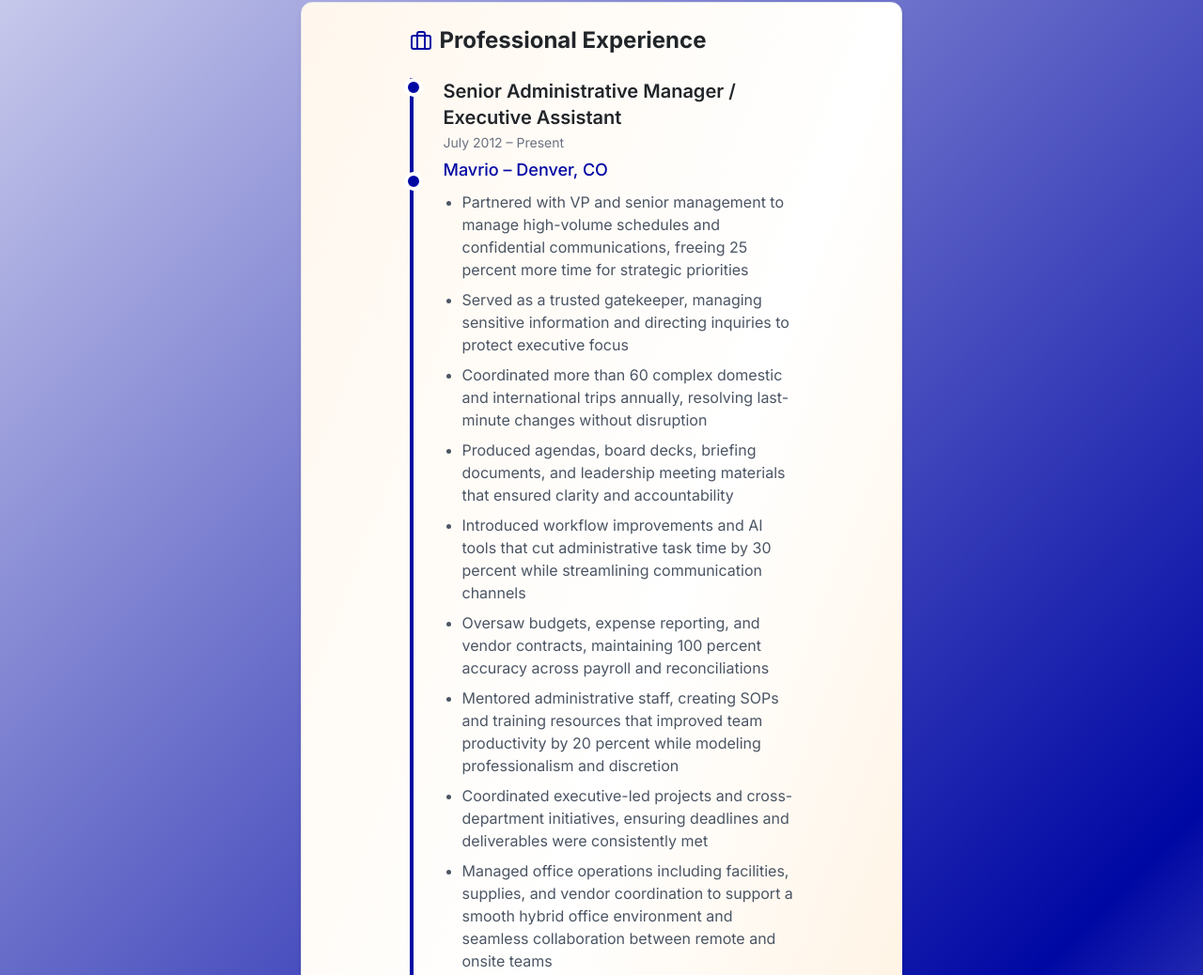
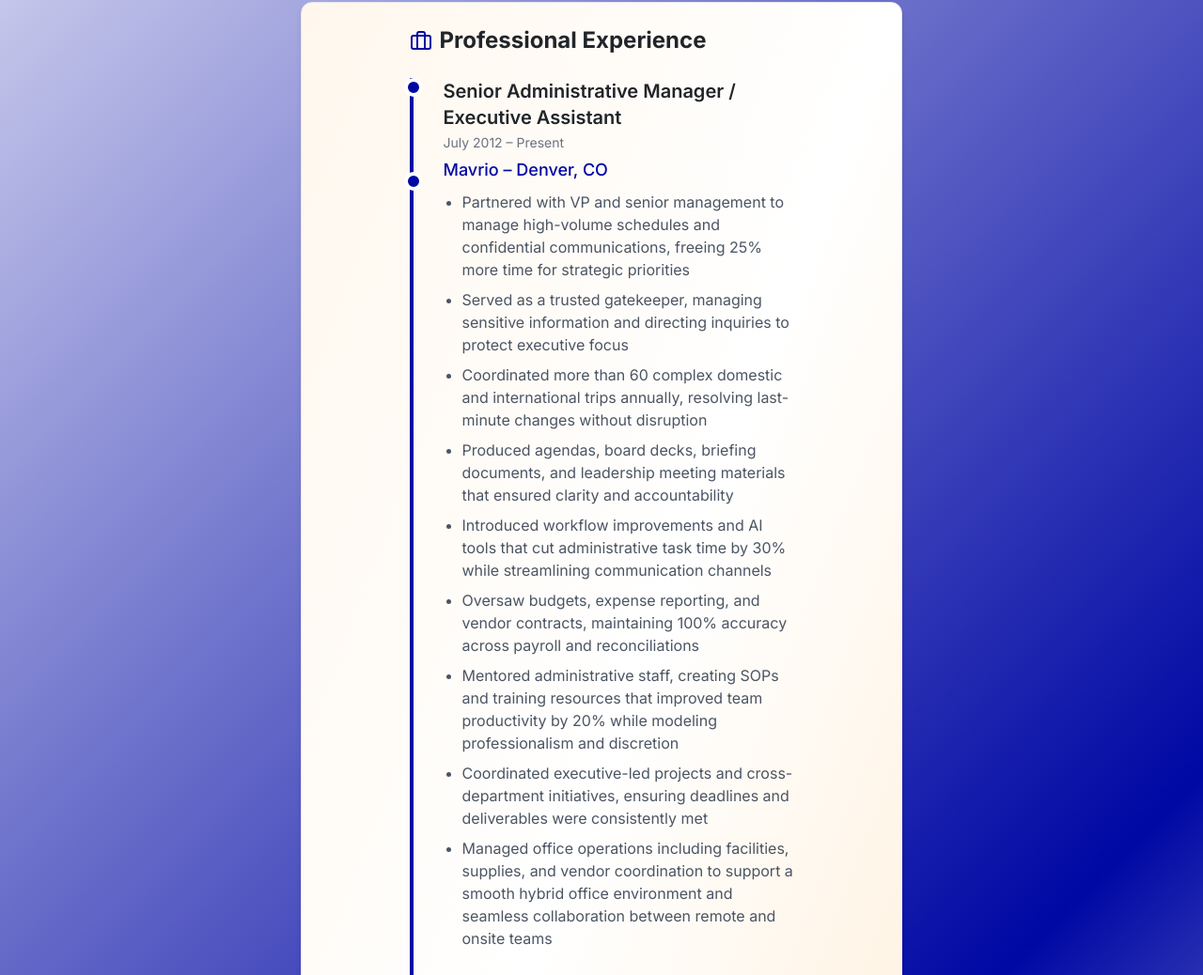
Before and after one commit to rayellemclaughlin/Apryse, a plain HTML site: page index.html in a window 1280 px wide. Shown: the part 3296-4334 px from the top of the page at 94% size. Drawn offline with nearby package versions, Linux system fonts and the light colour scheme.

Commit message:
Committing all current changes

```diff
--- a/index.html
+++ b/index.html
@@ -129,7 +129,7 @@
                 </button>
                 <button id="downloadPDF" class="print-button flex items-center gap-2 bg-secondary text-white px-6 py-3 rounded-xl text-lg font-bold shadow-lg border-2 border-secondary hover:scale-105 transition">
                     <i data-feather="download" class="w-5 h-5"></i>
-                    <a href="resume.pdf" download="McLaughlin_Resume_tenstorrent.pdf" class="text-white no-underline">Download PDF</a>
+                    <a href="resume.pdf" download="McLaughlin_Resume_Apryse.pdf" class="text-white no-underline">Download PDF</a>
                 </button>
             </div>
         </section>
@@ -394,13 +394,13 @@
                         <h4 class="text-lg text-primary font-medium mt-1">Mavrio – Denver, CO</h4>
                         <ul class="list-disc pl-5 space-y-2 text-gray-600 mt-2">
 
-<li>Partnered with VP and senior management to manage high-volume schedules and confidential communications, freeing 25 percent more time for strategic priorities</li>
+<li>Partnered with VP and senior management to manage high-volume schedules and confidential communications, freeing 25% more time for strategic priorities</li>
     <li>Served as a trusted gatekeeper, managing sensitive information and directing inquiries to protect executive focus</li>
     <li>Coordinated more than 60 complex domestic and international trips annually, resolving last-minute changes without disruption</li>
     <li>Produced agendas, board decks, briefing documents, and leadership meeting materials that ensured clarity and accountability</li>
-    <li>Introduced workflow improvements and AI tools that cut administrative task time by 30 percent while streamlining communication channels</li>
-    <li>Oversaw budgets, expense reporting, and vendor contracts, maintaining 100 percent accuracy across payroll and reconciliations</li>
-    <li>Mentored administrative staff, creating SOPs and training resources that improved team productivity by 20 percent while modeling professionalism and discretion</li>
+    <li>Introduced workflow improvements and AI tools that cut administrative task time by 30% while streamlining communication channels</li>
+    <li>Oversaw budgets, expense reporting, and vendor contracts, maintaining 100% accuracy across payroll and reconciliations</li>
+    <li>Mentored administrative staff, creating SOPs and training resources that improved team productivity by 20% while modeling professionalism and discretion</li>
     <li>Coordinated executive-led projects and cross-department initiatives, ensuring deadlines and deliverables were consistently met</li>
     <li>Managed office operations including facilities, supplies, and vendor coordination to support a smooth hybrid office environment and seamless collaboration between remote and onsite teams</li>
 
@@ -420,7 +420,7 @@
 <li>Supported President through rapid growth by aligning schedules and priorities with critical initiatives</li>
     <li>Coordinated investor briefings, board meetings, and executive offsites end to end, balancing logistics with stakeholder needs</li>
     <li>Drafted and polished investor decks and presentations consistently recognized for clarity and impact</li>
-    <li>Implemented new administrative systems and reusable templates that cut approval and communication turnaround times by 25 percent</li>
+    <li>Implemented new administrative systems and reusable templates that cut approval and communication turnaround times by 25%</li>
     <li>Strengthened relationships with investors and internal teams by serving as a reliable liaison and primary point of contact</li>
     <li>Partnered with leadership to establish new workflows and reporting structures that supported company expansion</li>
 
```
Also changed, not shown: 1 other file.
